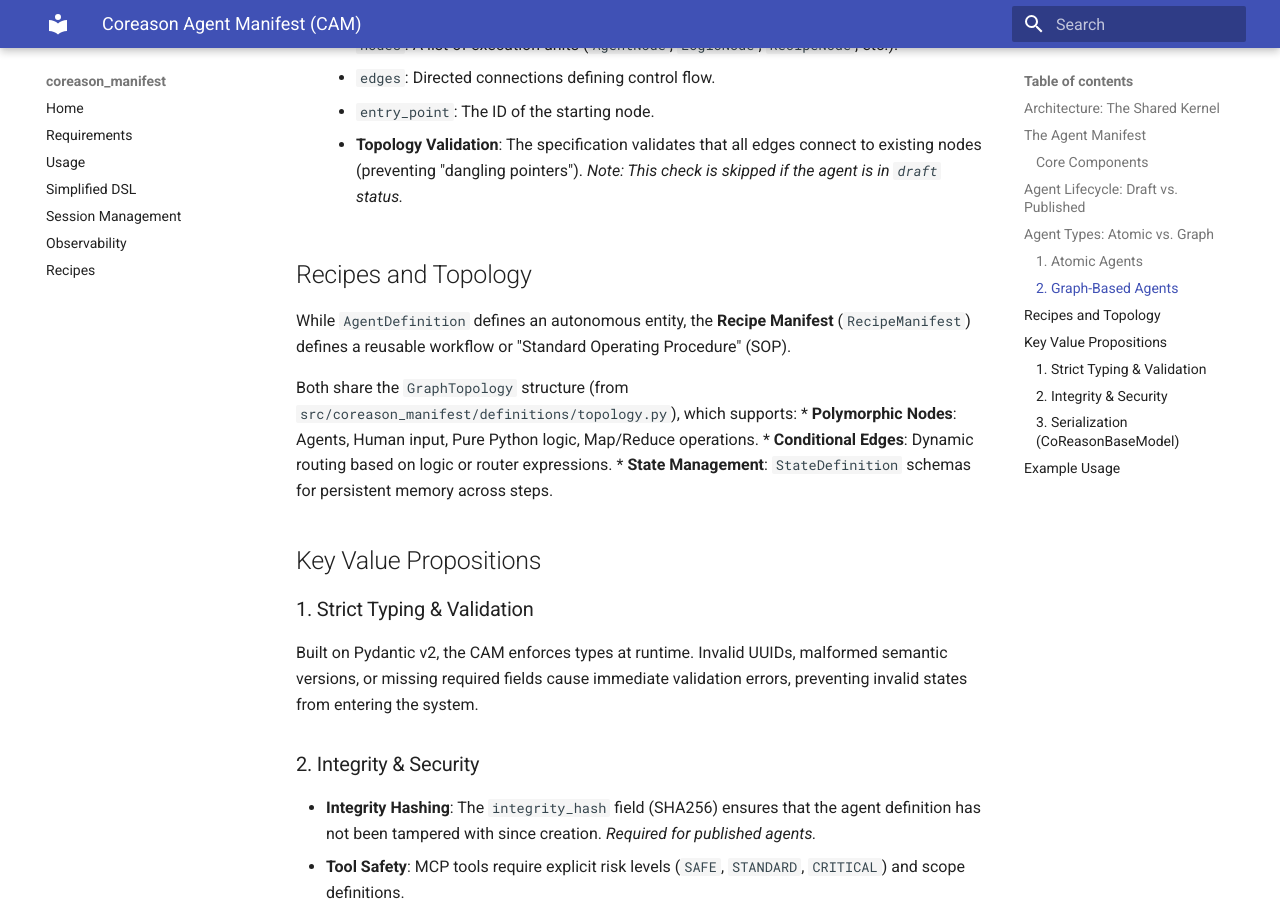
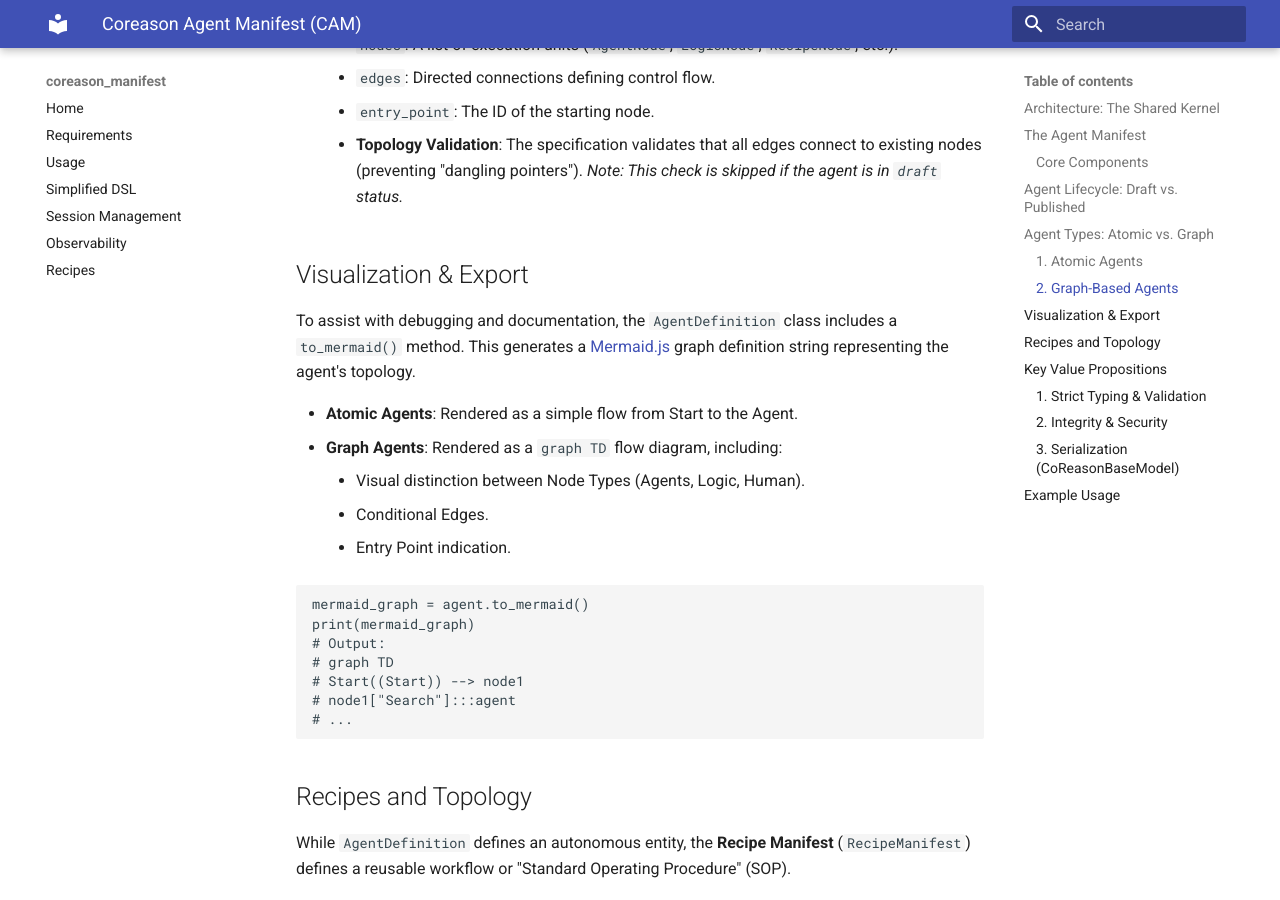
Before and after one commit to CoReason-AI/coreason-manifest, an MkDocs documentation site: the page built from docs/coreason_agent_manifest.md, in a window 1280 px wide and 900 px high, scrolled down 3523 px. Built offline with MkDocs 1.6.1 and Material for MkDocs 9.7.7, drawn with Linux system fonts in a browser that asks for light colours.

Commit message:
feat: add Mermaid export support to AgentDefinition
- Add `to_mermaid()` method to `AgentDefinition` in `src/coreason_manifest/definitions/agent.py`.
- Support Atomic Agents (single node visualization).
- Support Graph Agents with styling for `agent`, `logic`, and `human` nodes.
- Add `tests/test_visualization.py` to verify Mermaid output syntax.
- Update `docs/coreason_agent_manifest.md` to document the new `to_mermaid` functionality.

Co-authored-by: gowthamrao <13936600+gowthamrao@users.noreply.github.com>

````diff
--- a/docs/coreason_agent_manifest.md
+++ b/docs/coreason_agent_manifest.md
@@ -108,6 +108,26 @@ A Graph Agent orchestrates a complex workflow involving multiple steps, loops, o
     *   `entry_point`: The ID of the starting node.
     *   **Topology Validation**: The specification validates that all edges connect to existing nodes (preventing "dangling pointers"). *Note: This check is skipped if the agent is in `draft` status.*
 
+## Visualization & Export
+
+To assist with debugging and documentation, the `AgentDefinition` class includes a `to_mermaid()` method. This generates a [Mermaid.js](https://mermaid.js.org/) graph definition string representing the agent's topology.
+
+*   **Atomic Agents**: Rendered as a simple flow from Start to the Agent.
+*   **Graph Agents**: Rendered as a `graph TD` flow diagram, including:
+    *   Visual distinction between Node Types (Agents, Logic, Human).
+    *   Conditional Edges.
+    *   Entry Point indication.
+
+```python
+mermaid_graph = agent.to_mermaid()
+print(mermaid_graph)
+# Output:
+# graph TD
+# Start((Start)) --> node1
+# node1["Search"]:::agent
+# ...
+```
+
 ## Recipes and Topology
 
 While `AgentDefinition` defines an autonomous entity, the **Recipe Manifest** (`RecipeManifest`) defines a reusable workflow or "Standard Operating Procedure" (SOP).
````
